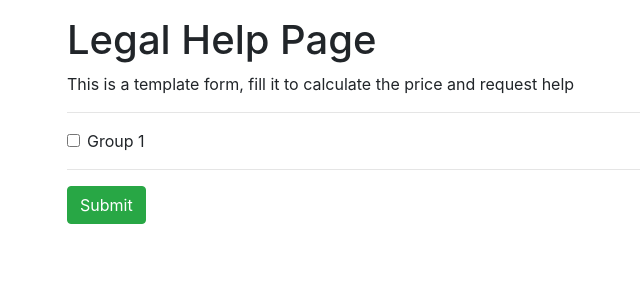
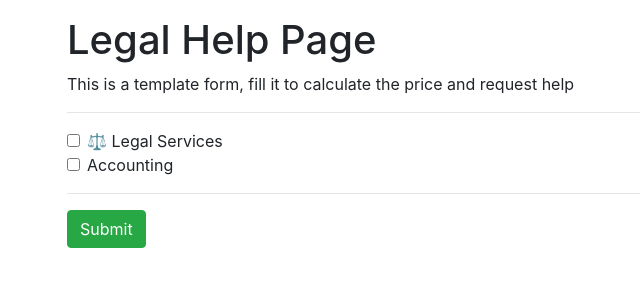
Before and after one commit to steven-kollo/BB-Telegram, a Python web app: template flask/templates/form.html in a window 1280 px wide. Shown: the top 300 px of the page, without its empty margins (18-658 px from the left). Run offline with Jinja, Linux system fonts and the light colour scheme; the template is opened without the code that fills it: most values are stand-ins (such as "Sample title", 1, 10 or a date in 2020); some libraries are stand-ins or nearby versions.

Commit message:
raw service group iterator

```diff
--- /dev/null
+++ b/flask/static/form.js
@@ -0,0 +1,105 @@
+const groups = [
+    {
+        "id": 1,
+        "name": "⚖️ Legal Services",
+        "description": "legal services description",
+        "items": [
+            {
+                "g": 1,
+                "s": 1,
+                "name": "my name 1",
+                "description": "my description 1",
+                "tip": "my tip 1",
+                "price": "2 500₽"
+            },
+            {
+                "g": 1,
+                "s": 2,
+                "name": "me name 2",
+                "description": "my description 2",
+                "tip": "my tip 2",
+                "price": "3 500₽"
+            }
+        ]
+    },
+    {
+        "id": 2,
+        "name": "Accounting",
+        "description": "accounting description",
+        "items": [
+            {
+                "g": 2,
+                "s": 1,
+                "name": "my name 1",
+                "description": "my description 1",
+                "tip": "my tip 1",
+                "price": "2 500₽"
+            },
+            {
+                "g": 2,
+                "s": 2,
+                "name": "me name 2",
+                "description": "my description 2",
+                "tip": "my tip 2",
+                "price": "3 500₽"
+            }
+        ]
+    },
+]
+
+add_services(groups, "g1s")
+
+function add_services(groups) {
+    let i = 1
+    const parent = document.getElementById("group-container")
+    for (const group of groups) {
+        const group_container = document.createElement("div")
+        group_container.setAttribute("id", `g${group.id}`)
+        parent.appendChild(group_container)
+        append_HTML_group(group, i, group_container)
+
+
+        const subgroup_container = document.getElementById(`g${group.id}s`)
+        console.log(`g${group.id}s`)
+        console.log(subgroup_container)
+        for (const item of group.items) {
+            const element = build_HTML_element(item)
+            subgroup_container.appendChild(element)
+        }
+        i++
+    }
+}
+
+function build_HTML_element(item) {
+    const element = document.createElement('div')
+    element.innerHTML = `
+    <div class="form-check">
+        <input data-toggle="collapse" role="button" aria-expanded="false" class="form-check-input" type="checkbox" value="" href="#g${item.g}s${item.s}c" aria-controls="g${item.g}s${item.s}c" id="g${item.g}s${item.s}" name="g${item.g}s${item.s}">
+        <label class="form-check-label" for="g${item.g}s${item.s}">${item.name}<span class="badge badge-primary">${item.price}</span></label>
+    </div>
+    <div class="collapse ml-3" id="g${item.g}s${item.s}c">
+        <textarea placeholder="${item.tip}" class="form-control" id="g${item.g}s${item.s}t" rows="3" name="g${item.g}s${item.s}t"></textarea>
+    </div>
+    `
+    element.setAttribute("id", `g${item.g}s${item.s}e`)
+    return element
+}
+
+function append_HTML_group(group, i, parent) {
+    const group_checkbox = document.createElement('div')
+    group_checkbox.innerHTML = `
+        <input data-toggle="collapse" href="#g${i}c" role="button" aria-expanded="false" aria-controls="g${i}c" class="form-check-input" type="checkbox" value="" id="g${i}ch" name="g${i}">
+        <label class="form-check-label" for="g${i}ch">${group.name}</label>
+    `
+    group_checkbox.setAttribute("class", "form-check")
+    parent.appendChild(group_checkbox)
+
+    const group_collapse = document.createElement('div')
+    group_collapse.innerHTML = `
+        <div class="collapse" id="g${i}c">
+            <div class="form-group" id="g${i}s"></div>
+        </div>
+    `
+    group_collapse.setAttribute("class", "ml-3")
+    parent.appendChild(group_collapse)
+}
--- a/flask/templates/form.html
+++ b/flask/templates/form.html
@@ -8,7 +8,6 @@
     <script src="https://ajax.googleapis.com/ajax/libs/jquery/3.3.1/jquery.min.js"></script>
     <script src="https://cdnjs.cloudflare.com/ajax/libs/popper.js/1.14.0/umd/popper.min.js"></script>
     <script src="https://maxcdn.bootstrapcdn.com/bootstrap/4.1.0/js/bootstrap.min.js"></script>
-
     <link rel="stylesheet" href="https://use.fontawesome.com/releases/v5.7.0/css/all.css" integrity="sha384-lZN37f5QGtY3VHgisS14W3ExzMWZxybE1SJSEsQp9S+oqd12jhcu+A56Ebc1zFSJ" crossorigin="anonymous">
     <style>
         .badge {
@@ -22,44 +21,13 @@
         <p>This is a template form, fill it to calculate the price and request help</p>
         <hr>
         <form method="post" action="/{{chat_id}}">
-            <div>
-                <!-- GROUP 1 -->
-                <div class="form-check">
-                    <input data-toggle="collapse" href="#group1Collapse" role="button" aria-expanded="false" aria-controls="group1Collapse" class="form-check-input" type="checkbox" value="" id="group1Check" name="g1">
-                    <label class="form-check-label" for="group1Check">Group 1</label>
-                </div>
-                <div class="ml-3">
-                    <div class="collapse" id="group1Collapse">
-                        <div class="form-group">
-                            <!-- SUB 1 -->
-                            <div class="form-check">
-                                <input data-toggle="collapse" href="#group1Sub1Collapse" role="button" aria-expanded="false" aria-controls="group1Sub1Collapse" class="form-check-input" type="checkbox" value="" id="defaultCheck1" name="g1s1">
-                                <label class="form-check-label" for="defaultCheck1">Group 1 Subgroup 1 <span class="badge badge-primary">2 500₽</span></label>
-                            </div>
-                            <div class="collapse ml-3" id="group1Sub1Collapse">
-                                <textarea placeholder="Subgroup 1 of group 1 tip" class="form-control" id="exampleFormControlTextarea1" rows="3" name="g1s1t"></textarea>
-                            </div>
-                            <!-- SUB 2 -->
-                            <div class="form-check">
-                                <input data-toggle="collapse" href="#group1Sub2Collapse" role="button" aria-expanded="false" aria-controls="group1Sub2Collapse" class="form-check-input" type="checkbox" value="" id="defaultCheck2" name="g1s2">
-                                <label class="form-check-label" for="defaultCheck2">Group 1 Subgroup 2 <span class="badge badge-primary">2 500₽</span></label>
-                            </div>
-                            <div class="collapse ml-3" id="group1Sub2Collapse">
-                                <textarea class="form-control" id="exampleFormControlTextarea2" rows="3" name="g1s2t"></textarea>
-                            </div>
-                        </div>
-                    </div>
-                </div>
+            <div id="group-container">
+
             </div>
-
-
             <hr>
-
             <button type="submit" class="btn btn-success">Submit</button>
         </form>
     </div>
-    <script>
-
-    </script>
+    <script src="{{url_for('static', filename='form.js')}}"></script>
 </body>
 </html>
```
